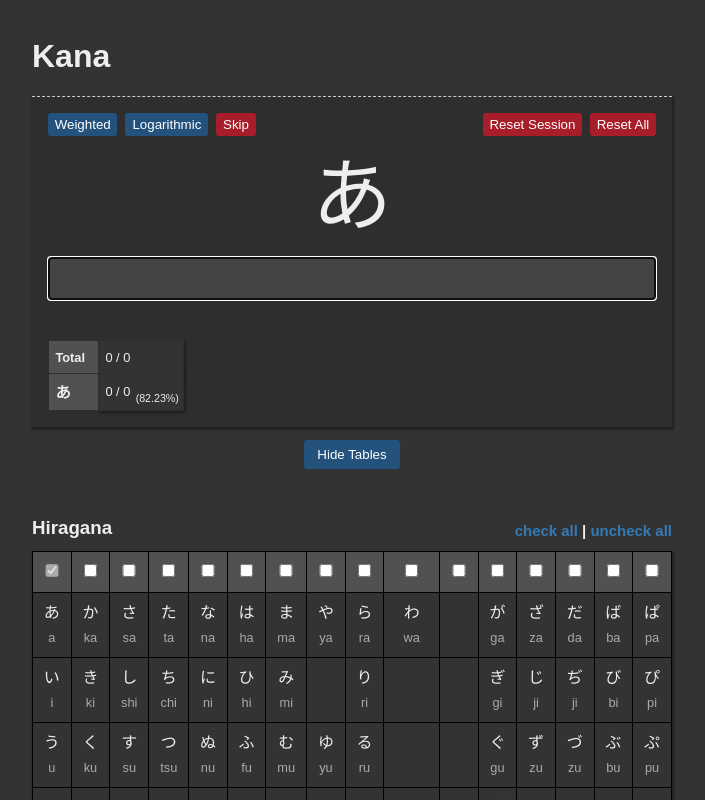
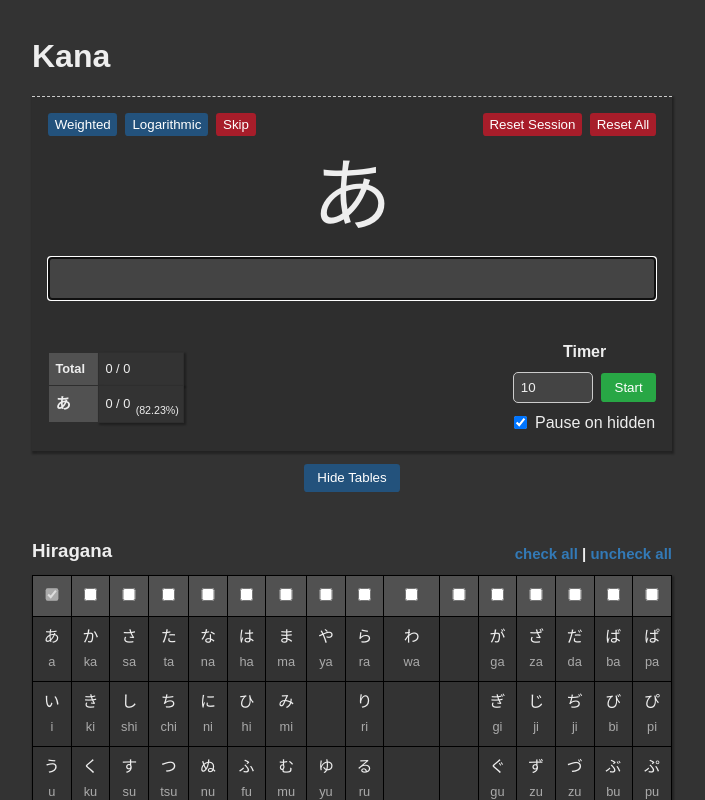
Before and after one commit to Californ1a/learn-kana, a Vue app: page / in a window 1280 px wide. Shown: the top 800 px of the page, without its empty margins (288-993 px from the left). Built offline with nearby package versions, Linux system fonts and the light colour scheme.

Commit message:
basic timer

```diff
--- a/src/App.vue
+++ b/src/App.vue
@@ -39,6 +39,9 @@
 				<div class="stats-table">
 					<StatsTable :randomizer />
 				</div>
+				<div class="timer">
+					<TheTimer @timerStart="focusInput" />
+				</div>
 			</div>
 		</div>
 		<div id="options">
@@ -57,6 +60,7 @@
 import KanaTable from '@/components/KanaTable.vue';
 import StatsTable from '@/components/StatsTable.vue';
 import LoadingSpinner from '@/components/LoadingSpinner.vue';
+import TheTimer from '@/components/TheTimer.vue';
 import { onMounted, ref, computed } from 'vue';
 import { useStore } from '@/stores/store.js';
 const proc = {
--- /dev/null
+++ b/src/components/TheTimer.vue
@@ -0,0 +1,195 @@
+<template>
+	<div class="timer" v-if="timerRunning">
+		<h1>{{ timeStr }}</h1>
+		<button class="small red" @click="stopTimer">Stop</button>
+	</div>
+	<div v-else class="timer-setup">
+		<h4>Timer</h4>
+		<form @submit.prevent="startTimer">
+			<div class="minutes">
+				<input type="number" v-model="totalMinutes" min="1" max="60" step="1" placeholder="Minutes" required />
+				<button class="green" type="submit">Start</button>
+			</div>
+			<div class="pause">
+				<input type="checkbox" id="pauseOnHidden" v-model="pauseOnHidden" />
+				<label for="pauseOnHidden">Pause on hidden</label>
+			</div>
+		</form>
+	</div>
+</template>
+
+<script setup>
+import { ref, onMounted, onUnmounted } from 'vue';
+
+const timeRemaining = ref(0);
+const timerRunning = ref(false);
+const timeStr = ref('00:00');
+// const startTime = ref(0);
+const elapsed = ref(0);
+const totalMinutes = ref(10);
+const interval = ref(null);
+const intervalTime = ref(1000);
+const paused = ref(false);
+const pauseOnHidden = ref(true);
+
+const emits = defineEmits(['timer-start', 'timer-pause', 'timer-resume', 'timer-stop']);
+
+function formatDuration(ms) {
+	// Convert ms to seconds, minutes, and hours
+	let totalSeconds = Math.floor(ms / 1000);
+	let seconds = totalSeconds % 60;
+	let totalMinutes = Math.floor(totalSeconds / 60);
+	let minutes = totalMinutes % 60;
+	let hours = Math.floor(totalMinutes / 60);
+
+	// Pad minutes and seconds with leading zeros
+	let formattedHours = String(hours).padStart(2, '0') + ':';
+	let formattedMinutes = String(minutes).padStart(2, '0') + ':';
+	let formattedSeconds = String(seconds).padStart(2, '0');
+
+	// Return the formatted time string
+	return `${(hours > 0) ? formattedHours : ''}${formattedMinutes}${formattedSeconds}`;
+}
+
+function updateTimer() {
+	if (paused.value) return;
+	if (!timerRunning.value) return;
+	timeRemaining.value -= intervalTime.value;
+	elapsed.value += intervalTime.value;
+	timeStr.value = formatDuration(timeRemaining.value);
+	if (timeRemaining.value <= 0) {
+		timerRunning.value = false;
+
+		clearInterval(interval.value);
+		interval.value = null;
+
+		// TODO: show alert
+	}
+}
+
+function startTimer() {
+	if (timerRunning.value) return;
+
+	totalMinutes.value = parseInt(totalMinutes.value, 10);
+
+	if (totalMinutes.value <= 0) {
+		totalMinutes.value = 1;
+	}
+
+	// startTime.value = Date.now();
+	timeRemaining.value = totalMinutes.value * 60 * 1000;
+	elapsed.value = 0;
+	paused.value = false;
+
+	timeStr.value = formatDuration(timeRemaining.value);
+	timerRunning.value = true;
+
+	interval.value = setInterval(updateTimer, intervalTime.value);
+	emits('timer-start');
+}
+
+function stopTimer() {
+	timerRunning.value = false;
+	timeRemaining.value = 0;
+	elapsed.value = 0;
+	timeStr.value = '00:00';
+	if (interval.value) {
+		clearInterval(interval.value);
+		interval.value = null;
+	}
+	emits('timer-stop');
+}
+
+function pauseTimer() {
+	if (timerRunning.value) {
+		paused.value = true;
+		clearInterval(interval.value);
+		interval.value = null;
+	}
+}
+
+function resumeTimer() {
+	if (timerRunning.value) {
+		paused.value = false;
+		interval.value = setInterval(updateTimer, intervalTime.value);
+	}
+}
+
+function visibilityChange(event) {
+	if (!pauseOnHidden.value) return;
+	if (event.target.visibilityState === 'hidden') {
+		pauseTimer();
+	} else if (event.target.visibilityState === 'visible') {
+		resumeTimer();
+	}
+}
+
+onMounted(() => {
+	window.addEventListener('visibilitychange', visibilityChange);
+});
+
+onUnmounted(() => {
+	window.removeEventListener('visibilitychange', visibilityChange);
+
+	if (interval.value) {
+		clearInterval(interval.value);
+		interval.value = null;
+	}
+});
+</script>
+
+<style scoped>
+.timer {
+	display: flex;
+	flex-direction: column;
+	justify-content: center;
+	align-items: center;
+	gap: 0.5em;
+}
+
+.minutes input {
+	background-color: #444;
+	color: var(--foreground-color);
+	border-radius: 5px;
+}
+
+.timer h1 {
+	margin-bottom: 0;
+}
+
+.timer-setup h4 {
+	text-align: center;
+}
+
+.timer-setup form {
+	display: flex;
+	flex-direction: column;
+	justify-content: center;
+	align-items: center;
+	gap: 0.5em;
+}
+
+.minutes {
+	display: flex;
+	flex-direction: row;
+	justify-content: center;
+	align-items: center;
+	gap: 0.5em;
+}
+
+.minutes input {
+	min-width: 6em;
+}
+
+.pause {
+	display: flex;
+	flex-direction: row;
+	justify-content: center;
+	align-items: center;
+	gap: 0.5em;
+}
+
+.pause input {
+	width: auto;
+}
+</style>
```
